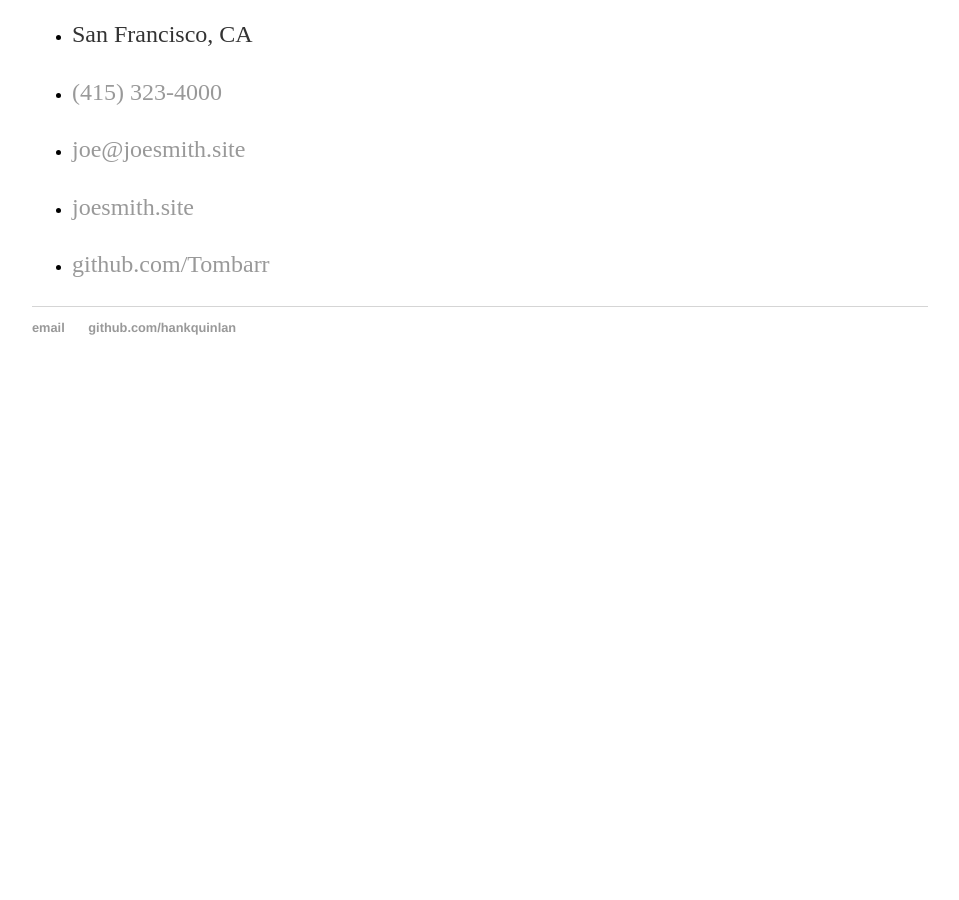
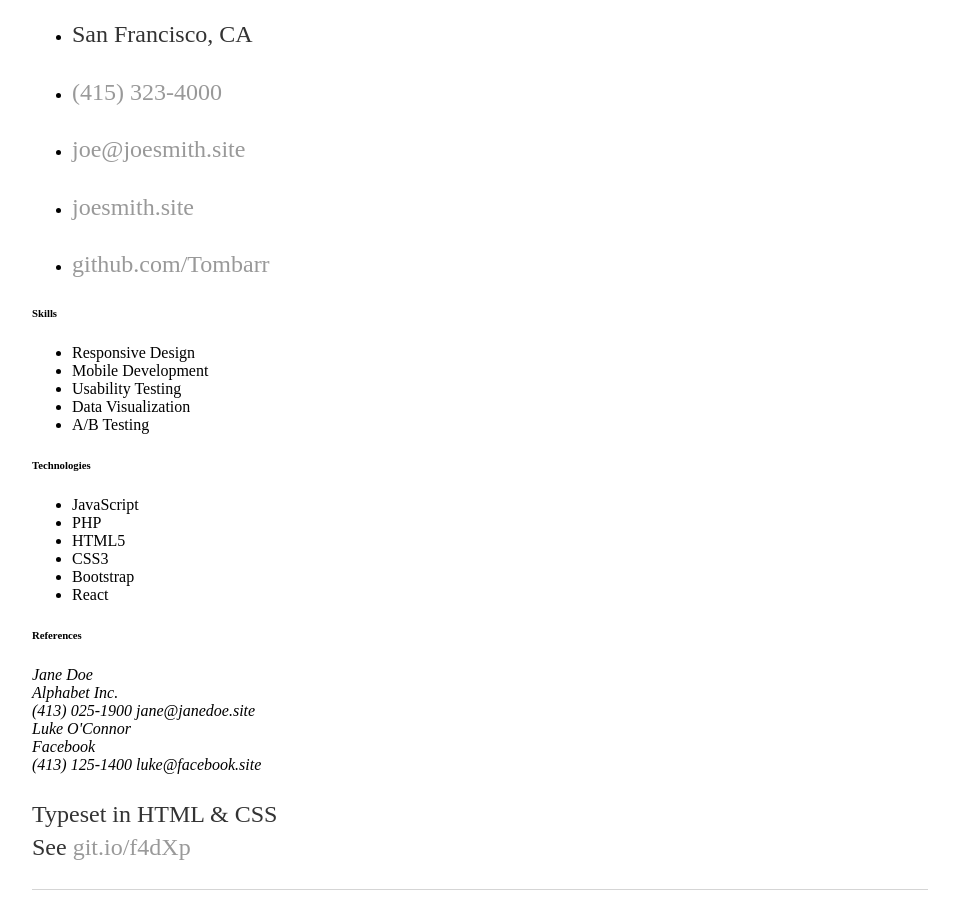
Before and after one commit to abookcanada/abookcanada.github.io, a Jekyll site: the page built from cv/index.html, in a window 1280 px wide and 900 px high, scrolled down 1299 px. Shown: the whole window, without its empty margins (160-1119 px from the left). Built offline with Jekyll 4.4.1, drawn with Linux system fonts in a browser that asks for light colours; before the commit the page ends 1694 px from its top, so only the background shows below that.

Commit message:
Update index.html

```diff
--- a/cv/index.html
+++ b/cv/index.html
@@ -48,4 +48,43 @@ title: Hank Quinlan's Blog
                             </li>
                         </ul>
                     </section>
+                  <section class="skills">
+                        <h6>Skills</h6>
+                        <ul>
+                            <li><span>Responsive Design</span></li>
+                            <li><span>Mobile Development</span></li>
+                            <li><span>Usability Testing</span></li>
+                            <li><span>Data Visualization</span></li>
+                            <li><span>A/B Testing</span></li>
+                        </ul>
+                    </section>
+                    <section class="skills">
+                        <h6>Technologies</h6>
+                        <ul>
+                            <li><span>JavaScript</span></li>
+                            <li><span>PHP</span></li>
+                            <li><span>HTML5</span></li>
+                            <li><span>CSS3</span></li>
+                            <li><span>Bootstrap</span></li>
+                            <li><span>React</span></li>
+                        </ul>
+                    </section>
+                    <section class="references">
+                        <h6>References</h6>
+                        <address>
+                            Jane Doe<br>
+                            Alphabet Inc.<br>
+                            (413) 025-1900
+                            jane@janedoe.site
+                        </address>
+                        <address>
+                            Luke O'Connor<br>
+                            Facebook<br>
+                            (413) 125-1400
+                            luke@facebook.site
+                        </address>
+                        <p>Typeset in HTML &amp; CSS<br>
+                        See <a href="https://git.io/f4dXp">git.io/f4dXp</a></p>
+                    </section>
+                </aside>
   </body>
```
